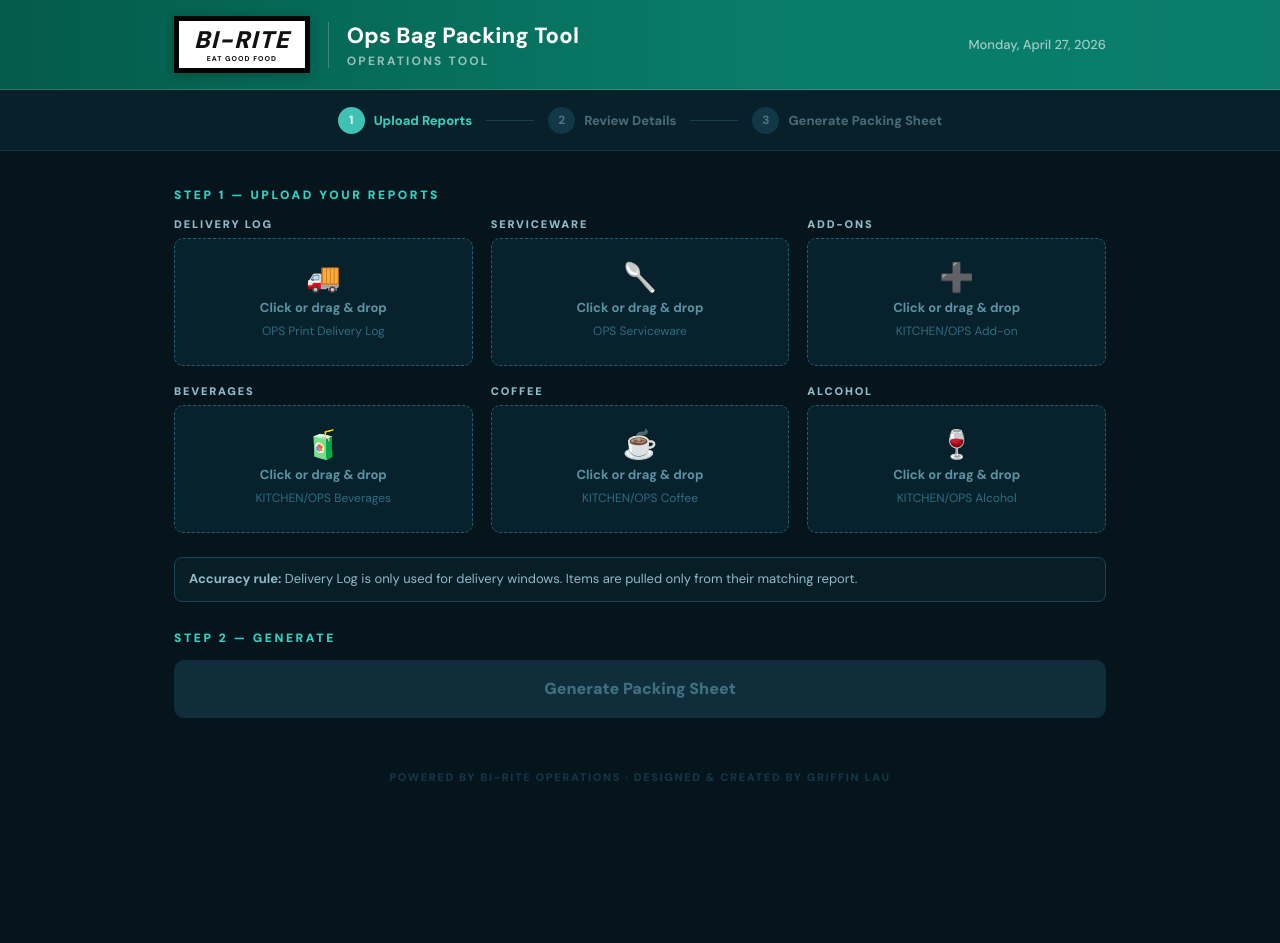
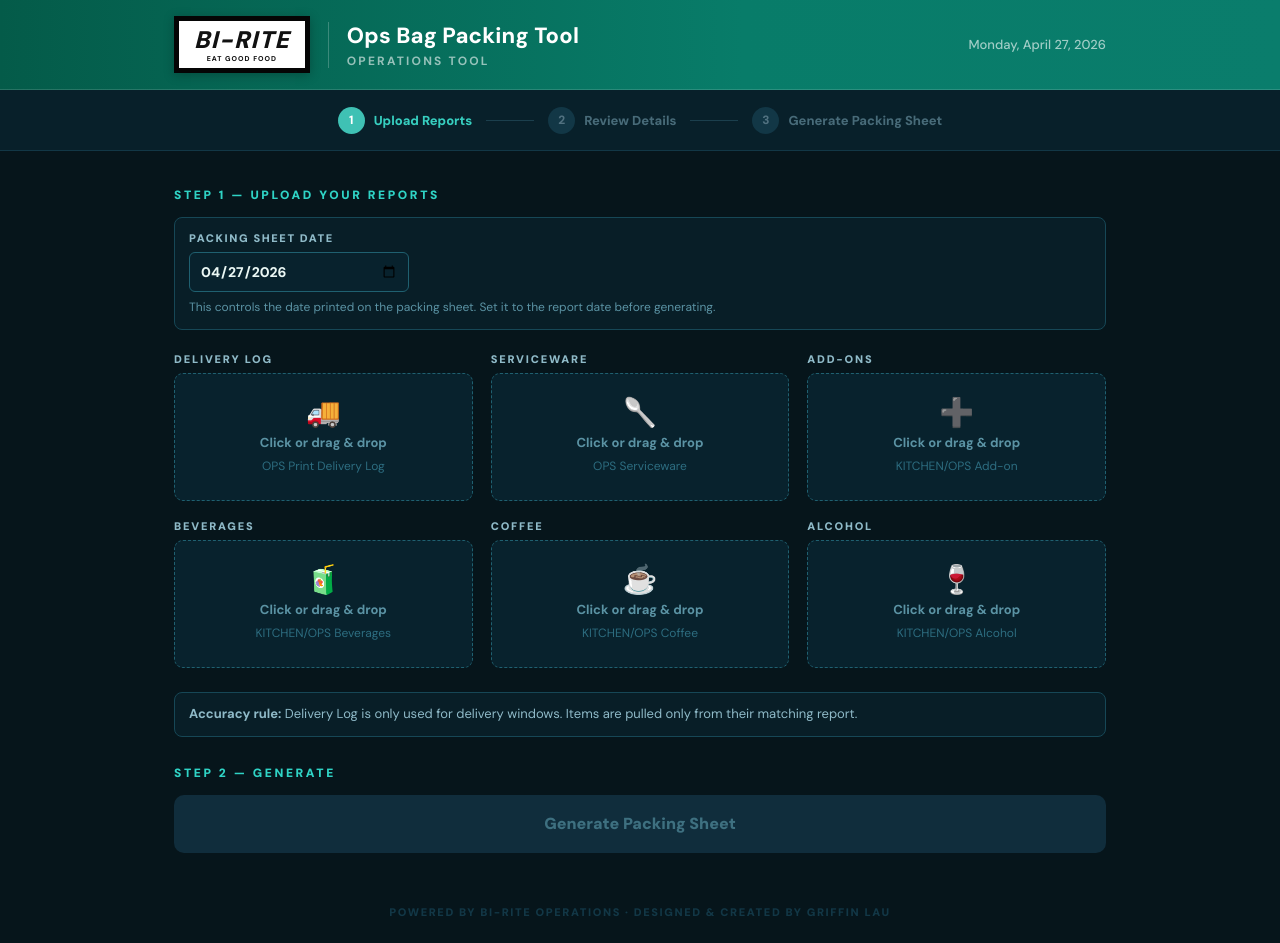
Before and after one commit to griffinlau/ops-packing-tool, a Next.js app in the folder ops-packing-tool/ops-packing-tool/: page / in a window 1280 px wide. Before the commit the page ends 808 px from the top, so only its background shows below. Built offline with nearby package versions, Linux system fonts and the light colour scheme.

Commit message:
Update page.js

```diff
--- a/ops-packing-tool/ops-packing-tool/src/app/page.js
+++ b/ops-packing-tool/ops-packing-tool/src/app/page.js
@@ -41,8 +41,17 @@
   alcohol: { bg: '#FAEEDA', text: '#854F0B' },
 };
 
-function today() {
-  return new Date().toLocaleDateString('en-US', {
+function todayInputValue() {
+  return new Date().toISOString().slice(0, 10);
+}
+
+function formatDisplayDate(dateValue) {
+  if (!dateValue) return '';
+
+  const [year, month, day] = dateValue.split('-').map(Number);
+  const date = new Date(year, month - 1, day);
+
+  return date.toLocaleDateString('en-US', {
     weekday: 'long',
     month: 'long',
     day: 'numeric',
@@ -50,8 +59,8 @@
   });
 }
 
-function downloadDateName() {
-  return new Date().toISOString().slice(0, 10);
+function downloadDateName(dateValue) {
+  return dateValue || new Date().toISOString().slice(0, 10);
 }
 
 function shortFileName(name) {
@@ -65,6 +74,15 @@
 
 function orderHasAnyItems(order) {
   return CATEGORY_ORDER.some((category) => hasItems(order, category));
+}
+
+function escapeHtml(value) {
+  return String(value || '')
+    .replaceAll('&', '&amp;')
+    .replaceAll('<', '&lt;')
+    .replaceAll('>', '&gt;')
+    .replaceAll('"', '&quot;')
+    .replaceAll("'", '&#039;');
 }
 
 function DropSlot({ slot, file, state, onFile, onRemove }) {
@@ -230,9 +248,7 @@
           {LABELS[category]}
         </span>
 
-        <span style={styles.sourceNote}>
-          Source: {LABELS[category]} report
-        </span>
+        <span style={styles.sourceNote}>Source: {LABELS[category]} report</span>
       </div>
 
       {safeItems.length > 0 ? (
@@ -252,17 +268,12 @@
   );
 }
 
-function PrintableCategoryHtml(category, items) {
+function printableCategoryHtml(category, items) {
   const safeItems = Array.isArray(items) ? items : [];
   const color = CATEGORY_COLORS[category];
 
   if (safeItems.length === 0) {
-    return `
-      <div class="print-category">
-        <div class="print-category-title" style="background:${color.bg};color:${color.text};">${LABELS[category]}</div>
-        <div class="print-no-items">No ${LABELS[category].toLowerCase()}</div>
-      </div>
-    `;
+    return '';
   }
 
   return `
@@ -274,7 +285,7 @@
             (item) => `
               <div class="print-item">
                 <span class="print-checkbox"></span>
-                <span class="print-qty">${item.qty}</span>
+                <span class="print-qty">${escapeHtml(item.qty)}</span>
                 <span class="print-name">${escapeHtml(item.name)}</span>
               </div>
             `
@@ -285,16 +296,259 @@
   `;
 }
 
-function escapeHtml(value) {
-  return String(value || '')
-    .replaceAll('&', '&amp;')
-    .replaceAll('<', '&lt;')
-    .replaceAll('>', '&gt;')
-    .replaceAll('"', '&quot;')
-    .replaceAll("'", '&#039;');
+function buildPrintHtml(orders, displayDate) {
+  const safeOrders = Array.isArray(orders) ? orders.filter(orderHasAnyItems) : [];
+
+  const orderCards = safeOrders
+    .map((order) => {
+      const categoryHtml = CATEGORY_ORDER.map((category) =>
+        printableCategoryHtml(category, order.categories?.[category])
+      ).join('');
+
+      return `
+        <div class="print-order-card">
+          <div class="print-order-header">
+            <div>
+              <div class="print-customer">${escapeHtml(order.customer_name || 'Unknown customer')}</div>
+              <div class="print-order-meta">
+                Order #${escapeHtml(order.order_number)}
+                ${order.company ? ` · ${escapeHtml(order.company)}` : ''}
+              </div>
+            </div>
+            <div class="print-window">${escapeHtml(order.time || 'No delivery window')}</div>
+          </div>
+
+          <div class="print-order-body">
+            ${categoryHtml}
+          </div>
+        </div>
+      `;
+    })
+    .join('');
+
+  return `<!DOCTYPE html>
+<html>
+<head>
+  <meta charset="utf-8">
+  <title>Ops Bag Packing Sheet</title>
+  <style>
+    * {
+      box-sizing: border-box;
+      margin: 0;
+      padding: 0;
+    }
+
+    body {
+      font-family: Arial, Helvetica, sans-serif;
+      color: #111;
+      background: #fff;
+      padding: 14px;
+      font-size: 11px;
+    }
+
+    .print-top {
+      display: flex;
+      justify-content: space-between;
+      align-items: center;
+      border-bottom: 2px solid #111;
+      padding-bottom: 8px;
+      margin-bottom: 9px;
+    }
+
+    .print-title-wrap {
+      display: flex;
+      align-items: center;
+      gap: 10px;
+    }
+
+    .print-logo {
+      border: 2px solid #111;
+      padding: 4px 10px 3px;
+      display: inline-block;
+      font-weight: 900;
+      font-style: italic;
+      font-size: 17px;
+      letter-spacing: 1px;
+      line-height: 1;
+    }
+
+    .print-logo-sub {
+      font-size: 6px;
+      letter-spacing: 0.7px;
+      text-align: center;
+      margin-top: 1px;
+    }
+
+    .print-title {
+      font-size: 17px;
+      font-weight: 900;
+      line-height: 1.1;
+    }
+
+    .print-subtitle {
+      font-size: 9px;
+      color: #555;
+      letter-spacing: 1.2px;
+      margin-top: 2px;
+      text-transform: uppercase;
+    }
+
+    .print-date {
+      font-size: 11px;
+      color: #333;
+      text-align: right;
+      font-weight: 700;
+    }
+
+    .print-summary {
+      font-size: 10px;
+      color: #555;
+      margin-bottom: 8px;
+    }
+
+    .print-order-card {
+      border: 1px solid #222;
+      border-radius: 5px;
+      overflow: hidden;
+      margin-bottom: 7px;
+      page-break-inside: avoid;
+      break-inside: avoid;
+    }
+
+    .print-order-header {
+      display: flex;
+      justify-content: space-between;
+      align-items: flex-start;
+      gap: 10px;
+      background: #f1f1ef;
+      border-bottom: 1px solid #bbb;
+      padding: 6px 8px;
+    }
+
+    .print-customer {
+      font-size: 13px;
+      font-weight: 900;
+      line-height: 1.1;
+    }
+
+    .print-order-meta {
+      font-size: 9px;
+      color: #555;
+      margin-top: 2px;
+    }
+
+    .print-window {
+      font-size: 10px;
+      font-weight: 900;
+      white-space: nowrap;
+      border: 1px solid #222;
+      padding: 3px 6px;
+      border-radius: 3px;
+      background: #fff;
+    }
+
+    .print-order-body {
+      padding: 6px 8px 7px;
+      display: grid;
+      gap: 4px;
+    }
+
+    .print-category {
+      display: grid;
+      grid-template-columns: 105px 1fr;
+      gap: 8px;
+      align-items: flex-start;
+    }
+
+    .print-category-title {
+      font-size: 8.5px;
+      font-weight: 900;
+      text-transform: uppercase;
+      letter-spacing: 0.06em;
+      padding: 3px 5px;
+      border-radius: 3px;
+      text-align: center;
+    }
+
+    .print-item-list {
+      display: grid;
+      grid-template-columns: repeat(2, minmax(0, 1fr));
+      column-gap: 10px;
+      row-gap: 3px;
+    }
+
+    .print-item {
+      display: flex;
+      align-items: center;
+      gap: 5px;
+      font-size: 10.5px;
+      line-height: 1.2;
+      min-width: 0;
+    }
+
+    .print-checkbox {
+      width: 11px;
+      height: 11px;
+      border: 1.5px solid #111;
+      display: inline-block;
+      flex-shrink: 0;
+    }
+
+    .print-qty {
+      font-weight: 900;
+      min-width: 19px;
+      font-family: monospace;
+      font-size: 11px;
+      flex-shrink: 0;
+    }
+
+    .print-name {
+      color: #111;
+      min-width: 0;
+    }
+
+    @media print {
+      @page {
+        margin: 0.45in;
+      }
+
+      body {
+        padding: 0;
+      }
+
+      .print-order-card {
+        page-break-inside: avoid;
+        break-inside: avoid;
+      }
+    }
+  </style>
+</head>
+<body>
+  <div class="print-top">
+    <div class="print-title-wrap">
+      <div>
+        <div class="print-logo">BI-RITE</div>
+        <div class="print-logo-sub">EAT GOOD FOOD</div>
+      </div>
+      <div>
+        <div class="print-title">Ops Bag Packing Sheet</div>
+        <div class="print-subtitle">Operations Tool</div>
+      </div>
+    </div>
+    <div class="print-date">${escapeHtml(displayDate)}</div>
+  </div>
+
+  <div class="print-summary">
+    ${safeOrders.length} order${safeOrders.length !== 1 ? 's' : ''} · Sorted by delivery window · Blank categories hidden to save paper
+  </div>
+
+  ${orderCards}
+</body>
+</html>`;
 }
 
 export default function Home() {
+  const [selectedDate, setSelectedDate] = useState(todayInputValue());
   const [files, setFiles] = useState({});
   const [slotStates, setSlotStates] = useState({});
   const [loading, setLoading] = useState(false);
@@ -304,6 +558,7 @@
   const [orders, setOrders] = useState(null);
 
   const loadedCount = Object.keys(files).length;
+  const displayDate = formatDisplayDate(selectedDate);
 
   function handleFile(slot, file) {
     setFiles((previous) => ({
@@ -397,6 +652,19 @@
     }
   }
 
+  function handleBackToGenerator() {
+    setOrders(null);
+    setError('');
+    setProgress('');
+    setProgressPct(0);
+
+    const loadedStates = {};
+    Object.keys(files).forEach((slot) => {
+      loadedStates[slot] = 'loaded';
+    });
+    setSlotStates(loadedStates);
+  }
+
   function handleReset() {
     setFiles({});
     setSlotStates({});
@@ -409,256 +677,35 @@
   function handleDownload() {
     if (!orders) return;
 
-    const orderCards = orders
-      .filter(orderHasAnyItems)
-      .map((order) => {
-        return `
-          <div class="print-order-card">
-            <div class="print-order-header">
-              <div>
-                <div class="print-customer">${escapeHtml(order.customer_name || 'Unknown customer')}</div>
-                <div class="print-order-meta">
-                  Order #${escapeHtml(order.order_number)}
-                  ${order.company ? ` · ${escapeHtml(order.company)}` : ''}
-                </div>
-              </div>
-              <div class="print-window">${escapeHtml(order.time || 'No delivery window')}</div>
-            </div>
-
-            <div class="print-order-body">
-              ${CATEGORY_ORDER.map((category) => PrintableCategoryHtml(category, order.categories?.[category])).join('')}
-            </div>
-          </div>
-        `;
-      })
-      .join('');
-
-    const html = `<!DOCTYPE html>
-<html>
-<head>
-  <meta charset="utf-8">
-  <title>Ops Bag Packing Sheet</title>
-  <style>
-    * {
-      box-sizing: border-box;
-      margin: 0;
-      padding: 0;
-    }
-
-    body {
-      font-family: Arial, Helvetica, sans-serif;
-      color: #111;
-      background: #fff;
-      padding: 22px;
-    }
-
-    .print-top {
-      display: flex;
-      justify-content: space-between;
-      align-items: center;
-      border-bottom: 3px solid #111;
-      padding-bottom: 12px;
-      margin-bottom: 18px;
-    }
-
-    .print-logo {
-      border: 3px solid #111;
-      padding: 6px 14px 4px;
-      display: inline-block;
-      font-weight: 900;
-      font-style: italic;
-      font-size: 22px;
-      letter-spacing: 1px;
-    }
-
-    .print-logo-sub {
-      font-size: 7px;
-      letter-spacing: 1px;
-      text-align: center;
-      margin-top: 1px;
-    }
-
-    .print-title-wrap {
-      display: flex;
-      align-items: center;
-      gap: 14px;
-    }
-
-    .print-title {
-      font-size: 20px;
-      font-weight: 800;
-    }
-
-    .print-subtitle {
-      font-size: 11px;
-      color: #555;
-      letter-spacing: 1.5px;
-      margin-top: 2px;
-      text-transform: uppercase;
-    }
-
-    .print-date {
-      font-size: 12px;
-      color: #444;
-      text-align: right;
-    }
-
-    .print-summary {
-      font-size: 12px;
-      color: #555;
-      margin-bottom: 14px;
-    }
-
-    .print-order-card {
-      border: 1.5px solid #222;
-      border-radius: 8px;
-      overflow: hidden;
-      margin-bottom: 12px;
-      page-break-inside: avoid;
-      break-inside: avoid;
-    }
-
-    .print-order-header {
-      display: flex;
-      justify-content: space-between;
-      align-items: flex-start;
-      gap: 12px;
-      background: #f1f1ef;
-      border-bottom: 1px solid #ccc;
-      padding: 10px 12px;
-    }
-
-    .print-customer {
-      font-size: 16px;
-      font-weight: 800;
-    }
-
-    .print-order-meta {
-      font-size: 11px;
-      color: #555;
-      margin-top: 2px;
-    }
-
-    .print-window {
-      font-size: 13px;
-      font-weight: 800;
-      white-space: nowrap;
-      border: 1px solid #222;
-      padding: 4px 8px;
-      border-radius: 4px;
-      background: #fff;
-    }
-
-    .print-order-body {
-      padding: 10px 12px;
-    }
-
-    .print-category {
-      margin-bottom: 8px;
-      display: grid;
-      grid-template-columns: 130px 1fr;
-      gap: 10px;
-      align-items: flex-start;
-    }
-
-    .print-category-title {
-      font-size: 10px;
-      font-weight: 800;
-      text-transform: uppercase;
-      letter-spacing: 0.08em;
-      padding: 4px 7px;
-      border-radius: 4px;
-      text-align: center;
-    }
-
-    .print-item-list {
-      display: flex;
-      flex-direction: column;
-      gap: 5px;
-    }
-
-    .print-item {
-      display: flex;
-      align-items: center;
-      gap: 7px;
-      font-size: 12px;
-      line-height: 1.25;
-    }
-
-    .print-checkbox {
-      width: 13px;
-      height: 13px;
-      border: 1.7px solid #111;
-      display: inline-block;
-      flex-shrink: 0;
-    }
-
-    .print-qty {
-      font-weight: 900;
-      min-width: 26px;
-      font-family: monospace;
-      font-size: 13px;
-    }
-
-    .print-name {
-      color: #111;
-    }
-
-    .print-no-items {
-      font-size: 11px;
-      color: #777;
-      font-style: italic;
-      padding-top: 3px;
-    }
-
-    @media print {
-      @page {
-        margin: 1.2cm;
-      }
-
-      body {
-        padding: 0;
-      }
-
-      .print-order-card {
-        page-break-inside: avoid;
-        break-inside: avoid;
-      }
-    }
-  </style>
-</head>
-<body>
-  <div class="print-top">
-    <div class="print-title-wrap">
-      <div>
-        <div class="print-logo">BI-RITE</div>
-        <div class="print-logo-sub">EAT GOOD FOOD</div>
-      </div>
-      <div>
-        <div class="print-title">Ops Bag Packing Sheet</div>
-        <div class="print-subtitle">Operations Tool</div>
-      </div>
-    </div>
-    <div class="print-date">${escapeHtml(today())}</div>
-  </div>
-
-  <div class="print-summary">
-    ${orders.length} order${orders.length !== 1 ? 's' : ''} · Sorted by delivery window · Items grouped by source report
-  </div>
-
-  ${orderCards}
-</body>
-</html>`;
+    const html = buildPrintHtml(orders, displayDate);
 
     const blob = new Blob([html], { type: 'text/html' });
     const url = URL.createObjectURL(blob);
     const anchor = document.createElement('a');
 
     anchor.href = url;
-    anchor.download = `ops-packing-sheet-${downloadDateName()}.html`;
+    anchor.download = `ops-packing-sheet-${downloadDateName(selectedDate)}.html`;
     anchor.click();
 
     URL.revokeObjectURL(url);
+  }
+
+  function handlePrint() {
+    if (!orders) return;
+
+    const html = buildPrintHtml(orders, displayDate);
+    const printWindow = window.open('', '_blank');
+
+    if (!printWindow) return;
+
+    printWindow.document.open();
+    printWindow.document.write(html);
+    printWindow.document.close();
+
+    setTimeout(() => {
+      printWindow.focus();
+      printWindow.print();
+    }, 250);
   }
 
   if (orders) {
@@ -669,7 +716,7 @@
         <style>{globalStyles}</style>
 
         <main style={styles.page}>
-          <Header date={today()} />
+          <Header date={displayDate} />
 
           <section style={styles.resultsWrap}>
             <div style={styles.resultsHeader}>
@@ -677,25 +724,29 @@
                 <div style={styles.resultsEyebrow}>Generated Packing Sheet</div>
                 <h1 style={styles.resultsTitle}>Ops Bag Packing Sheet</h1>
                 <div style={styles.resultsMeta}>
-                  {today()} · {safeOrders.length} order{safeOrders.length !== 1 ? 's' : ''} · Sorted by delivery window
+                  {displayDate} · {safeOrders.length} order{safeOrders.length !== 1 ? 's' : ''} · Sorted by delivery window
                 </div>
               </div>
 
               <div style={styles.resultsActions}>
+                <button style={styles.secondaryButton} onClick={handleBackToGenerator}>
+                  ← Back to Generator
+                </button>
                 <button style={styles.secondaryButton} onClick={handleDownload}>
                   ⬇ Download
                 </button>
-                <button style={styles.secondaryButton} onClick={() => window.print()}>
+                <button style={styles.secondaryButton} onClick={handlePrint}>
                   🖨 Print
                 </button>
                 <button style={styles.primarySmallButton} onClick={handleReset}>
-                  ← New Reports
+                  New Reports
                 </button>
               </div>
             </div>
 
             <div style={styles.accuracyNote}>
               Delivery Log is used only for delivery windows. Items stay grouped under the report they came from.
+              The downloaded/printed version hides blank categories to save paper.
             </div>
 
             <div style={styles.orderList}>
@@ -710,9 +761,7 @@
                       </div>
                     </div>
 
-                    <div style={styles.deliveryWindow}>
-                      {order.time || 'No delivery window'}
-                    </div>
+                    <div style={styles.deliveryWindow}>{order.time || 'No delivery window'}</div>
                   </div>
 
                   <div style={styles.orderCardBody}>
@@ -740,10 +789,23 @@
       <style>{globalStyles}</style>
 
       <main style={styles.page}>
-        <Header date={today()} />
+        <Header date={displayDate} />
 
         <section style={styles.uploadWrap}>
           <div style={styles.sectionEyebrow}>Step 1 — Upload your reports</div>
+
+          <div style={styles.dateBox}>
+            <label style={styles.dateLabel}>Packing sheet date</label>
+            <input
+              type="date"
+              value={selectedDate}
+              onChange={(e) => setSelectedDate(e.target.value)}
+              style={styles.dateInput}
+            />
+            <div style={styles.dateHelp}>
+              This controls the date printed on the packing sheet. Set it to the report date before generating.
+            </div>
+          </div>
 
           <div style={styles.uploadGrid}>
             {SLOTS.map((slot) => (
@@ -839,20 +901,6 @@
     to {
       opacity: 1;
       transform: translateY(0);
-    }
-  }
-
-  @media print {
-    header,
-    footer,
-    button,
-    .no-print {
-      display: none !important;
-    }
-
-    body,
-    main {
-      background: white !important;
     }
   }
 `;
@@ -984,6 +1032,39 @@
     letterSpacing: 2.6,
     fontWeight: 900,
     marginBottom: 14,
+  },
+  dateBox: {
+    border: '1px solid #164756',
+    background: '#081e27',
+    borderRadius: 8,
+    padding: '13px 14px',
+    marginBottom: 22,
+  },
+  dateLabel: {
+    display: 'block',
+    color: '#8fbac8',
+    fontSize: 11,
+    fontWeight: 900,
+    textTransform: 'uppercase',
+    letterSpacing: 1.6,
+    marginBottom: 7,
+  },
+  dateInput: {
+    width: 220,
+    maxWidth: '100%',
+    background: '#08222d',
+    border: '1px solid #1f6070',
+    color: '#eaf7f4',
+    borderRadius: 6,
+    padding: '9px 10px',
+    fontSize: 14,
+    fontWeight: 800,
+  },
+  dateHelp: {
+    marginTop: 7,
+    color: '#5b93a4',
+    fontSize: 12,
+    lineHeight: 1.4,
   },
   uploadGrid: {
     display: 'grid',
```
